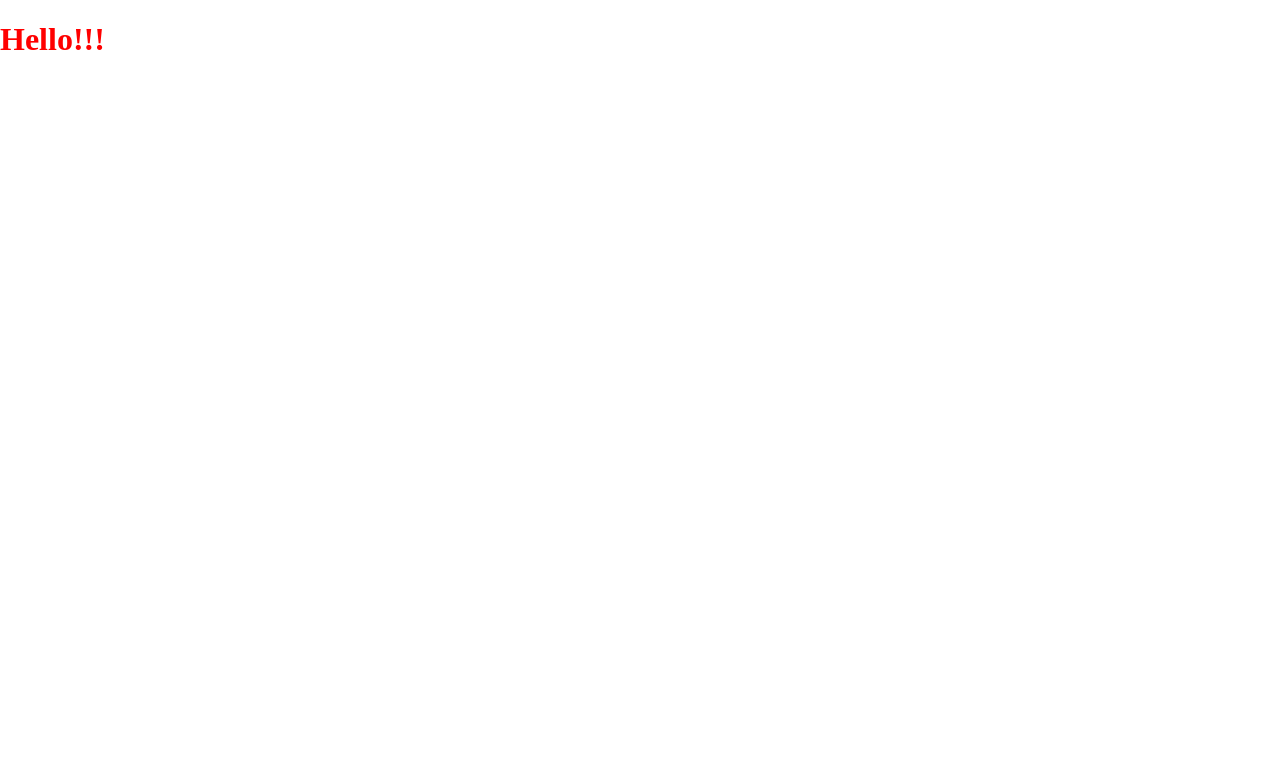
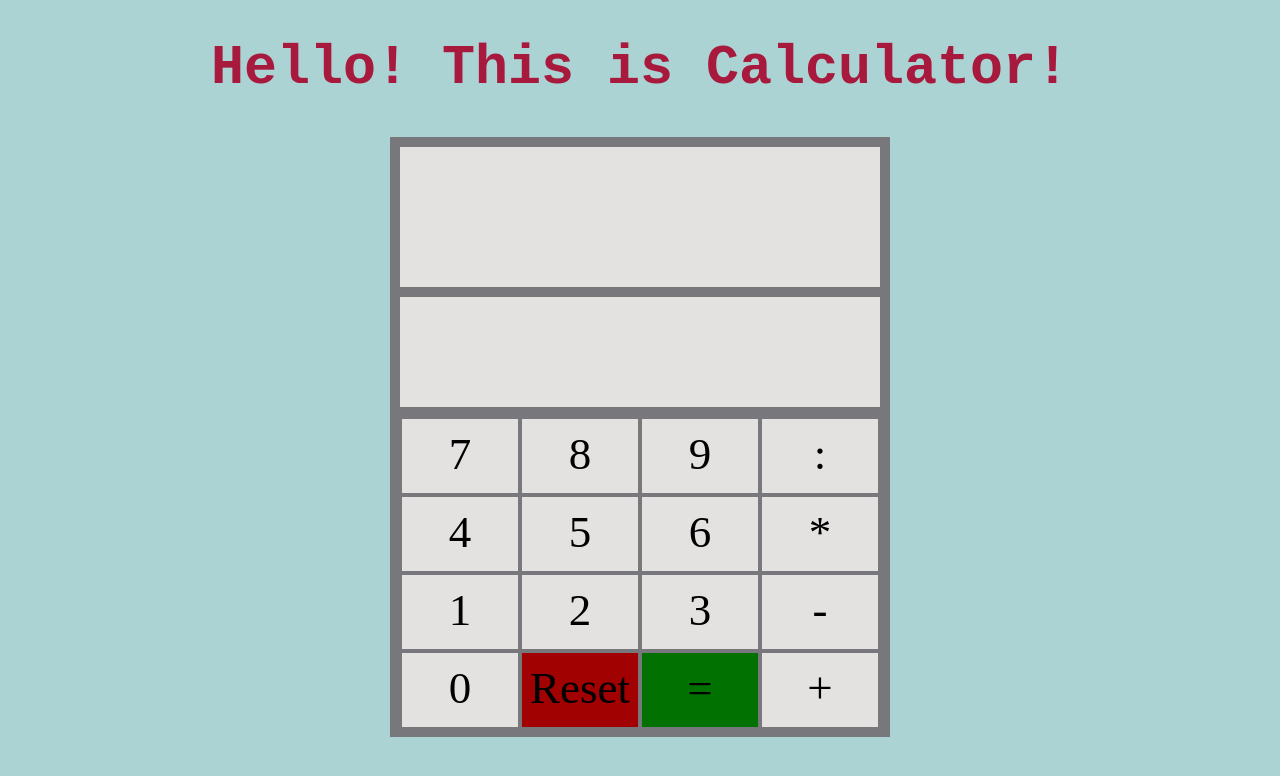
Before and after one commit to Clay1612/Calculator, a website: page app/index.html in a window 1280 px wide. Drawn offline with nearby package versions, Linux system fonts and the light colour scheme; files that its build step writes are made by us from their sources.

Commit message:
Калькулятор V1.0 не готовая

```diff
--- a/app/index.html
+++ b/app/index.html
@@ -3,12 +3,36 @@
 <head>
   <meta charset="UTF-8">
   <meta name="viewport" content="width=device-width, initial-scale=1.0">
-  <title>Document</title>
+  <title>Calculator</title>
   <link rel="stylesheet" href="css/vendors.css">
   <link rel="stylesheet" href="css/style.css">
 </head>
 <body>
-  <h1>Hello!!!</h1>
+  <main class="main-content">
+    <h1 class="text-title">Hello! This is Calculator!</h1>
+    <section class="calculator">
+      <div class="calculator__history"></div>
+      <div class="calculator__result"></div>
+      <div class="calculator__funcionality functionality">
+        <div class="functionality__button number" id="7">7</div>
+        <div class="functionality__button number" id="8">8</div>
+        <div class="functionality__button number">9</div>
+        <div class="functionality__button operator">:</div>
+        <div class="functionality__button number">4</div>
+        <div class="functionality__button number">5</div>
+        <div class="functionality__button number">6</div>
+        <div class="functionality__button operator">*</div>
+        <div class="functionality__button number">1</div>
+        <div class="functionality__button number">2</div>
+        <div class="functionality__button number">3</div>
+        <div class="functionality__button operator">-</div>
+        <div class="functionality__button number">0</div>
+        <div class="functionality__button reset-button">Reset</div>
+        <div class="functionality__button compute-button">=</div>
+        <div class="functionality__button operator">+</div>
+      </div>
+    </section>
+  </main>
   <script src="js/vendors.js"></script>
   <script src="js/index.js"></script>
 </body>
--- a/app/js/index.js
+++ b/app/js/index.js
@@ -1 +1,32 @@
-console.log('Test js!!!');
+for (let numbers of document.querySelectorAll('.number')) {
+
+  numbers.addEventListener("click" , rem);
+}
+
+function rem(event) {
+  let a = event.target.innerHTML;
+
+  let result = document.querySelector('.calculator__result');
+  result.innerHTML += a;
+ }
+
+for (let oper of document.querySelectorAll('.operator')) {
+
+  oper.addEventListener("click" , rem);
+}
+
+
+
+
+
+
+// let a = document.getElementById('7');
+// let b = document.getElementById('8');
+
+// let c = +a.innerHTML + +b.innerHTML;
+
+// console.log(c);
+
+// for (let numbers of document.querySelectorAll('.number')) {
+
+// }
--- a/app/scss/core/_default.scss
+++ b/app/scss/core/_default.scss
@@ -0,0 +1,19 @@
+*,
+*::before,
+*::after {
+  box-sizing: border-box;
+}
+
+html {
+  background-color: #acd3d3;
+}
+
+body {
+  margin: 0 auto;
+  max-width: 1920px;
+}
+
+img {
+  max-width: 100%;
+  height: auto;
+}
--- a/app/scss/pages/_index.scss
+++ b/app/scss/pages/_index.scss
@@ -1,8 +1,82 @@
+// .main-content {
+//   width: 1920px;
+//   height: 800px;
+// }
+
 h1 {
-  color: red;
+  font-family: 'Courier New', Courier, monospace;
+  font-size: 55px;
+
+  color: rgb(167, 26, 61);
+  text-align: center;
+
   transition: color 0.3s ease;
-  &:hover {
-    color: blue;
-    text-decoration: underline;
+}
+
+.calculator {
+  margin: 0 auto;
+  width: 500px;
+  height: 600px;
+
+  border: 10px solid rgb(120, 120, 124);
+
+  &__history {
+    width: 100%;
+    height: 150px;
+
+    border-bottom: 10px solid rgb(120, 120, 124);
+    background-color: rgb(228, 225, 225);
+  }
+
+  &__result {
+    width: 100%;
+    height: 120px;
+
+    border-bottom: 10px solid rgb(120, 120, 124);
+    background-color: rgb(228, 225, 225);
+  }
+
+  &__funcionality {
+    width: 100%;
+    height: 310px;
+    background-color: rgb(228, 225, 225);
   }
 }
+
+.functionality {
+  display: flex;
+  flex-wrap: wrap;
+
+  &__button {
+    width: 120px;
+    height: 78px;
+
+    font-size: 45px;
+    line-height: 70px;
+    text-align: center;
+
+    border: 2px solid rgb(120, 120, 124);
+
+    transition: color 0.3s ease;
+
+    &:hover {
+      background-color: greenyellow;
+    }
+  }
+}
+
+.reset-button {
+  background-color: rgb(161, 1, 1);
+
+  &:hover {
+    background-color:rgb(228, 8, 8);
+  }
+}
+
+.compute-button {
+  background-color: rgb(1, 114, 1);
+
+  &:hover {
+    background-color:rgb(5, 204, 5);
+  }
+}
--- a/app/scss/style.scss
+++ b/app/scss/style.scss
@@ -2,3 +2,5 @@
 @import "core/fonts";
 
 @import "pages/index";
+
+@import "core/default";
```
